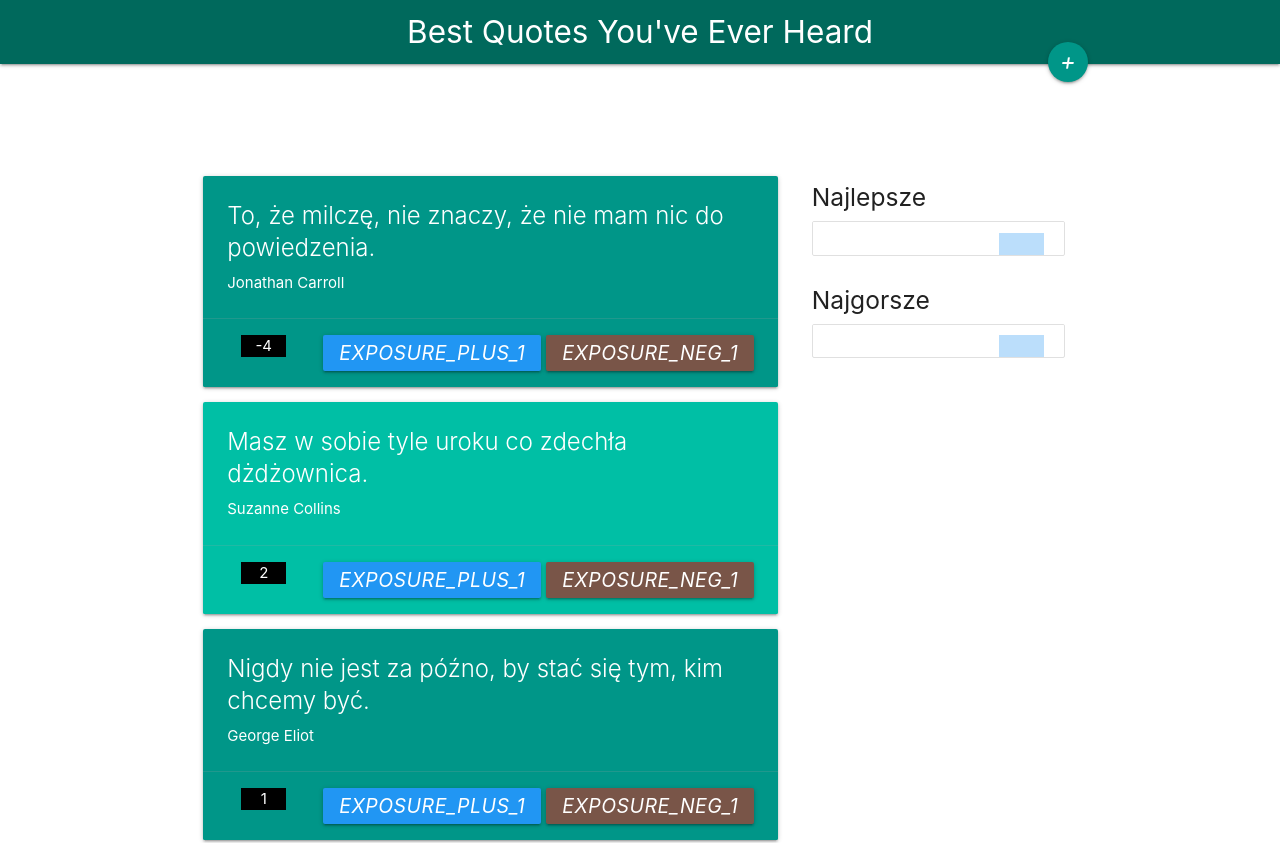
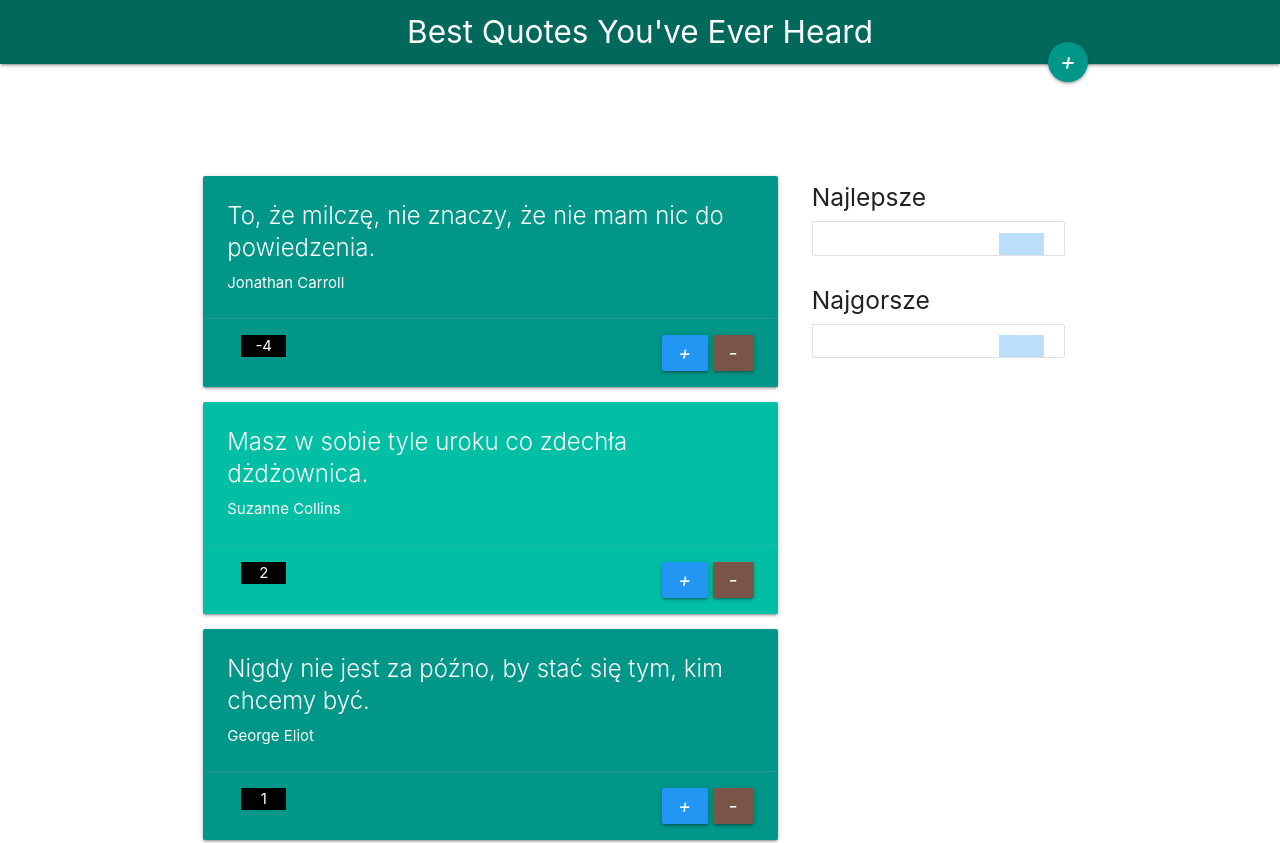
Before and after one commit to gentlemil/best-quotes-angular-app, an Angular app: page / in a window 1280 px wide. Shown: the top 843 px of the page. Built offline with nearby package versions, Linux system fonts and the light colour scheme.

Commit message:
Implementation functionality of voting system.

```diff
--- a/src/app/app.component.html
+++ b/src/app/app.component.html
@@ -50,11 +50,16 @@
               <span class="badge black left white-text">
                 {{ quotation.votes }}
               </span>
-              <button class="btn blue mr-5">
-                <i class="material-icons">exposure_plus_1</i>
+              <button
+                class="btn blue mr-5"
+                (click)="addVote(quotation, +1)"
+                >
+                <i class="material-icons">+</i>
               </button>
-              <button class="btn brown">
-                <i class="material-icons">exposure_neg_1</i>
+              <button
+                class="btn brown"
+                (click)="addVote(quotation, -1)">
+                <i class="material-icons">-</i>
               </button>
             </div>
           </div>
--- a/src/app/app.component.ts
+++ b/src/app/app.component.ts
@@ -30,5 +30,7 @@ export class AppComponent {
     };   // resetujemy obiekt quotation przypisujac mu puste wartosci
   }
 
-
+  addVote(quotation: Quotation, value: number) {
+    quotation.votes += value;
+  }
 }
```
